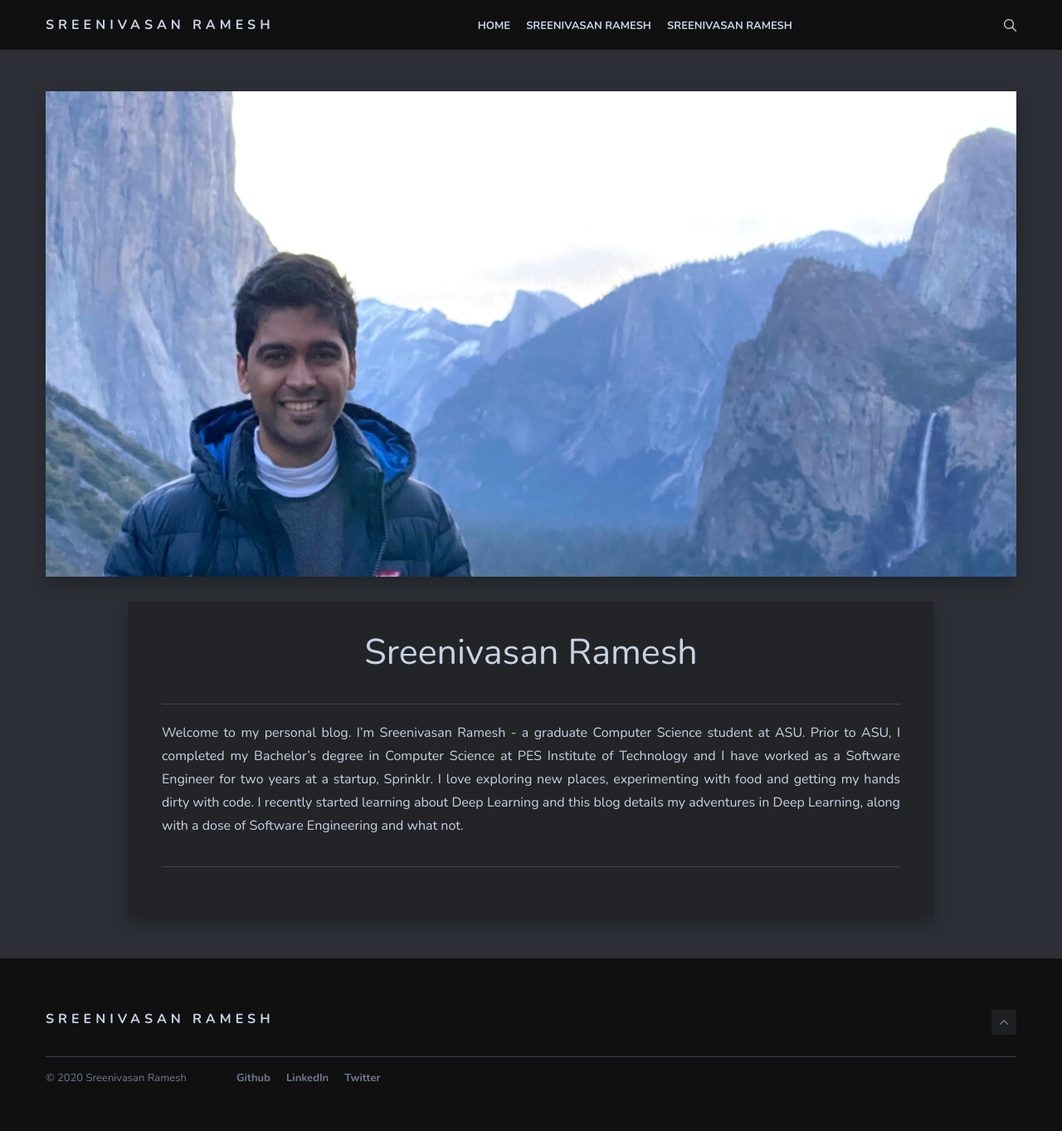
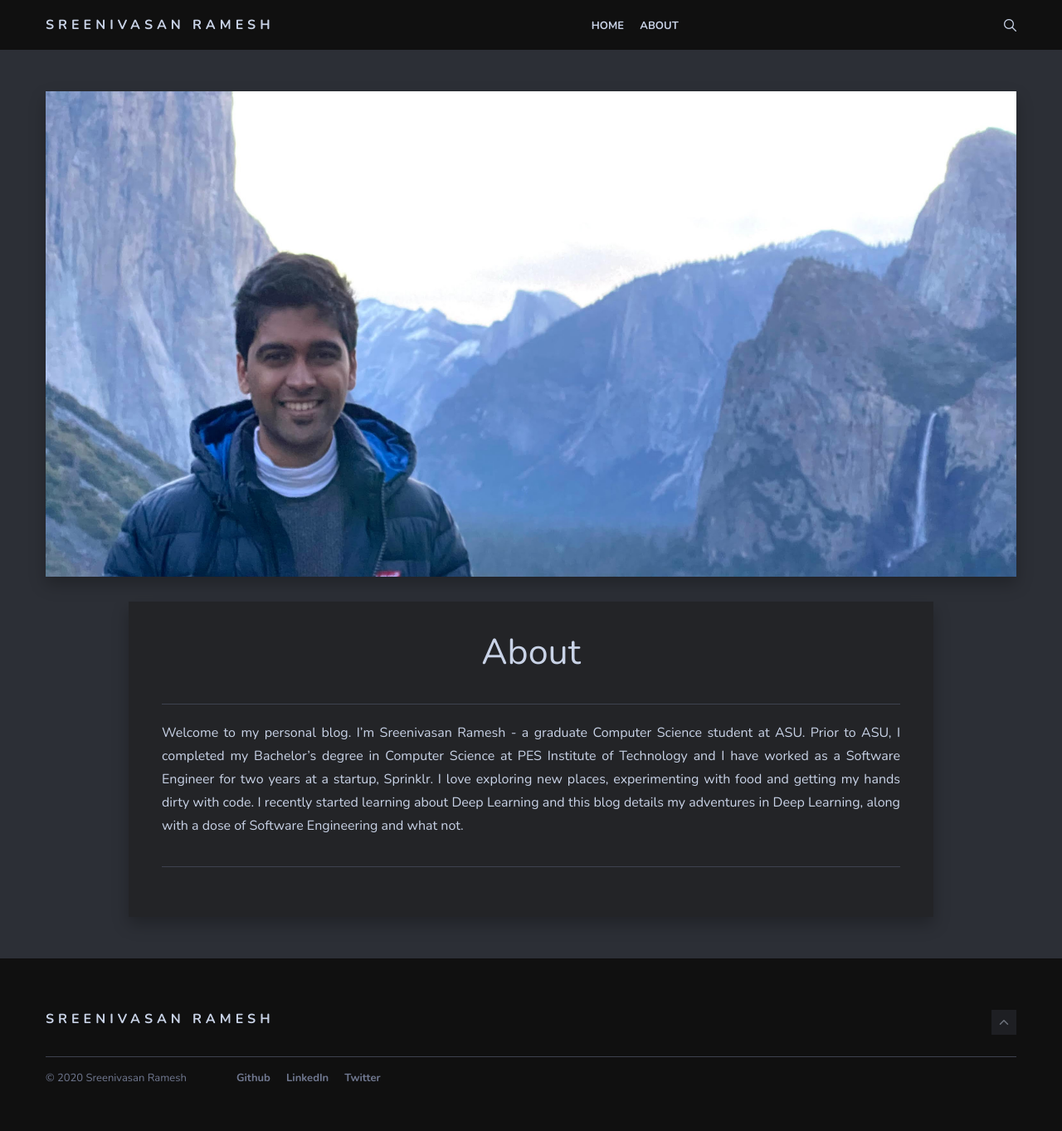
Before and after one commit to sreenivasanramesh/sreenivasanramesh.github.io, a Jekyll site: the page built from _pages/about.md, in a window 1280 px wide. Shown: the whole page at 83% size. Built offline with Jekyll 4.4.1, drawn with Linux system fonts in a browser that asks for light colours; nearby versions of some CDN libraries.

Commit message:
minor bug fixes

```diff
--- a/_includes/header.html
+++ b/_includes/header.html
@@ -4,7 +4,7 @@
       <div class="col col-12">
         <div class="header-box">
           <div class="logo-title">
-            <a href="{{site.baseurl}}/" class="logo-text">Sreenivasan Ramesh</a>
+            <a href="{{site.baseurl}}/" class="logo-text">{{site.author-name}}</a>
           </div>
 
           <nav class="nav-menu">
@@ -12,7 +12,7 @@
             <ul class="menu-list">
               <li class="menu-item"><a href="{{site.baseurl}}/" class="menu-link">Home</a></li>
               {% for page in site.pages %}
-                {% unless page.name == 'tags.html' or page.name == '404.html' %}
+                {% unless page.name == 'tags.html' or page.name == '404.html' or page.name == 'index.html'%}
               {% if page.title %}
               <li class="menu-item"><a href="{{ page.url | prepend: site.baseurl }}" class="menu-link">{{ page.title }}</a></li>
               {% endif %}
--- a/_pages/about.md
+++ b/_pages/about.md
@@ -1,6 +1,6 @@
 ---
 layout: page
-title: Sreenivasan Ramesh
+title: About
 image: img/site/cover.jpg
 permalink: /about/
 ---
```
